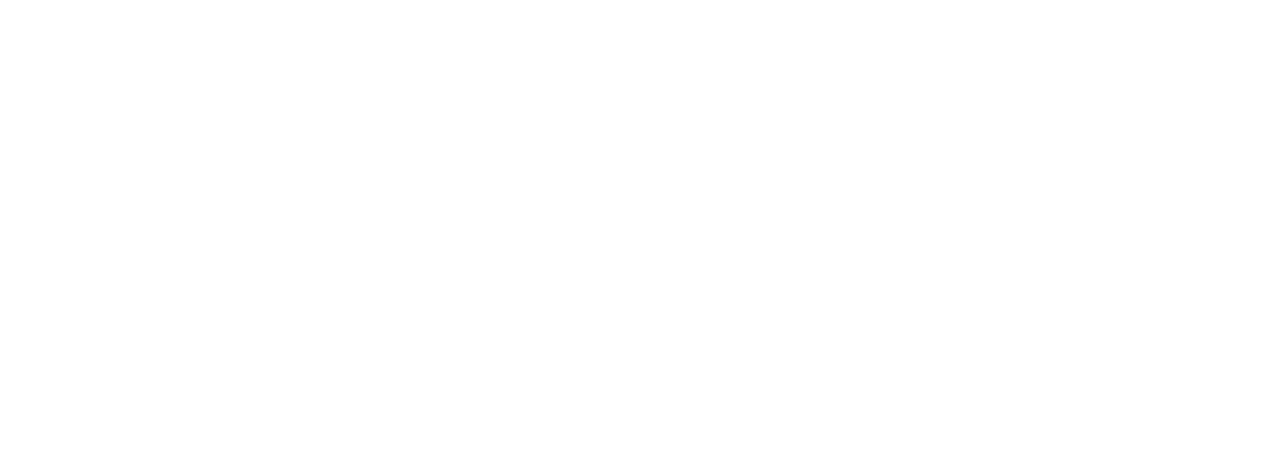
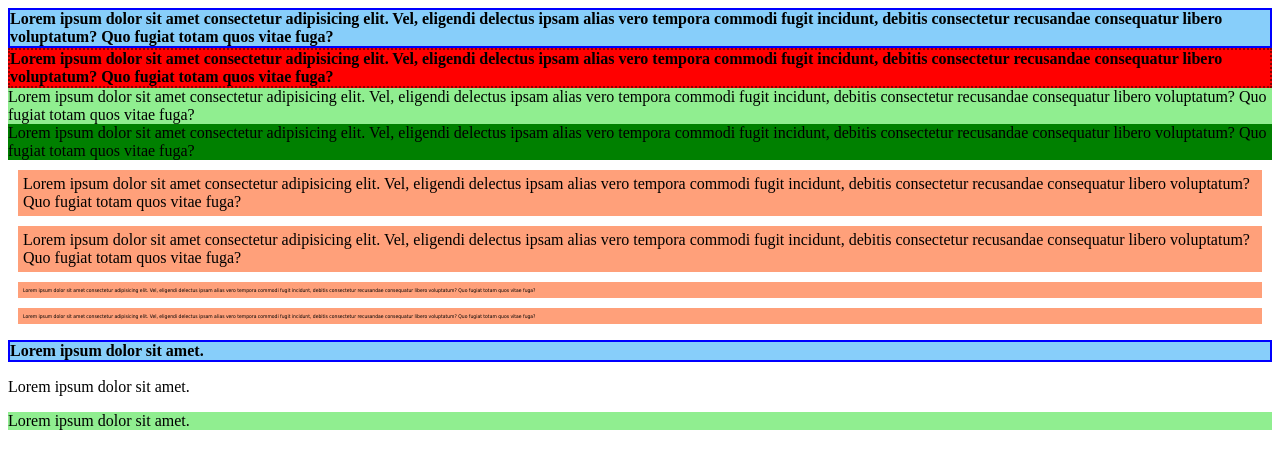
Before and after one commit to TomaszKolodziejczak/Web_Developer_Bootcamp, a plain HTML site: page css/attributes_selectors.html in a window 1280 px wide. Drawn offline with Linux system fonts and the light colour scheme.

Commit message:
attributes selectors

```diff
--- a/css/attributes_selectors.html
+++ b/css/attributes_selectors.html
@@ -4,9 +4,63 @@
     <meta charset="UTF-8">
     <meta http-equiv="X-UA-Compatible" content="IE=edge">
     <meta name="viewport" content="width=device-width, initial-scale=1.0">
-    <title>Document</title>
+    <title>Attributes Selectors</title>
+    <style>
+
+        [data-color] {
+            background-color: lightskyblue;
+            border: 2px double blue;
+            font-weight: bold;
+        }
+
+        [data-color="red"] {
+            background-color: red;
+            border: 2px dotted darkred;
+        }
+
+        [data-green="light"] {
+            background-color: lightgreen;
+        }
+
+        /* It works regardless of the size of characters */
+        [data-green="dark" i] {
+            background-color: green;
+        }
+
+        /* It works when class name includes 'str' */
+        [class *= "str"] {
+            background-color: lightsalmon;
+        }
+
+        /* It works when class name includes 'small-text' and whitespaces around it */
+        [class ~= "small-text"] {
+            font-size: 5px;
+        }
+
+        /* It works when class name starts with 'small-text' */
+        [class ^= "small-text"] {
+            font-family: Tahoma;
+        }
+
+        /* It works when class name ends with 'block' */
+        [class $= "block"] {
+            padding: 5px;
+            margin: 10px;
+        }
+
+    </style>
 </head>
 <body>
-
+    <div data-color>Lorem ipsum dolor sit amet consectetur adipisicing elit. Vel, eligendi delectus ipsam alias vero tempora commodi fugit incidunt, debitis consectetur recusandae consequatur libero voluptatum? Quo fugiat totam quos vitae fuga?</div>
+    <div data-color="red">Lorem ipsum dolor sit amet consectetur adipisicing elit. Vel, eligendi delectus ipsam alias vero tempora commodi fugit incidunt, debitis consectetur recusandae consequatur libero voluptatum? Quo fugiat totam quos vitae fuga?</div>
+    <div data-green="light">Lorem ipsum dolor sit amet consectetur adipisicing elit. Vel, eligendi delectus ipsam alias vero tempora commodi fugit incidunt, debitis consectetur recusandae consequatur libero voluptatum? Quo fugiat totam quos vitae fuga?</div>
+    <div data-green="dArk">Lorem ipsum dolor sit amet consectetur adipisicing elit. Vel, eligendi delectus ipsam alias vero tempora commodi fugit incidunt, debitis consectetur recusandae consequatur libero voluptatum? Quo fugiat totam quos vitae fuga?</div>
+    <div class="smalltext str block">Lorem ipsum dolor sit amet consectetur adipisicing elit. Vel, eligendi delectus ipsam alias vero tempora commodi fugit incidunt, debitis consectetur recusandae consequatur libero voluptatum? Quo fugiat totam quos vitae fuga?</div>
+    <div class="smAlL-text str block">Lorem ipsum dolor sit amet consectetur adipisicing elit. Vel, eligendi delectus ipsam alias vero tempora commodi fugit incidunt, debitis consectetur recusandae consequatur libero voluptatum? Quo fugiat totam quos vitae fuga?</div>
+    <div class="small-text str block">Lorem ipsum dolor sit amet consectetur adipisicing elit. Vel, eligendi delectus ipsam alias vero tempora commodi fugit incidunt, debitis consectetur recusandae consequatur libero voluptatum? Quo fugiat totam quos vitae fuga?</div>
+    <div class="small-text str block">Lorem ipsum dolor sit amet consectetur adipisicing elit. Vel, eligendi delectus ipsam alias vero tempora commodi fugit incidunt, debitis consectetur recusandae consequatur libero voluptatum? Quo fugiat totam quos vitae fuga?</div>
+    <p data-color>Lorem ipsum dolor sit amet.</p>
+    <p data-green="LIght">Lorem ipsum dolor sit amet.</p>
+    <p data-green="light">Lorem ipsum dolor sit amet.</p>
 </body>
 </html>
```
